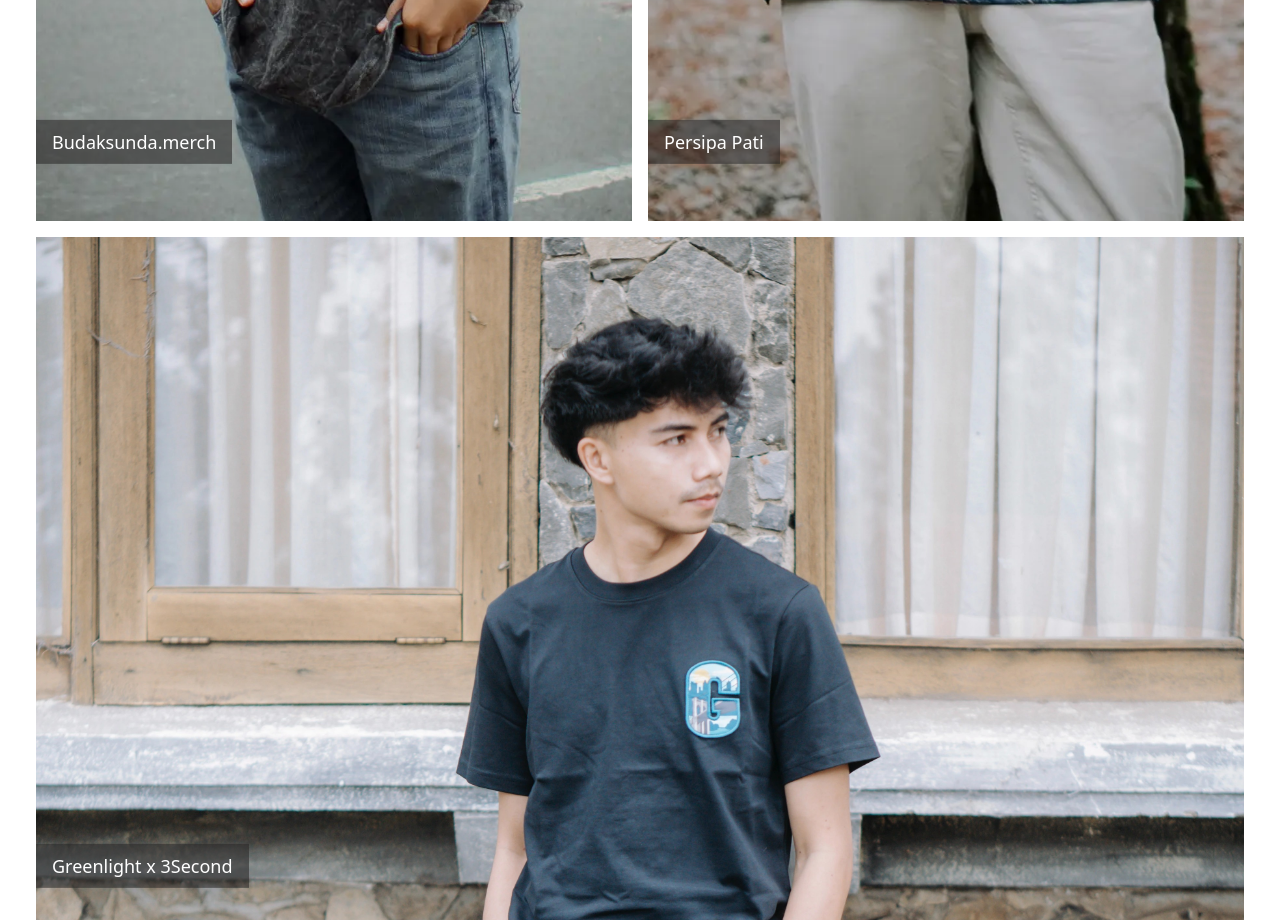
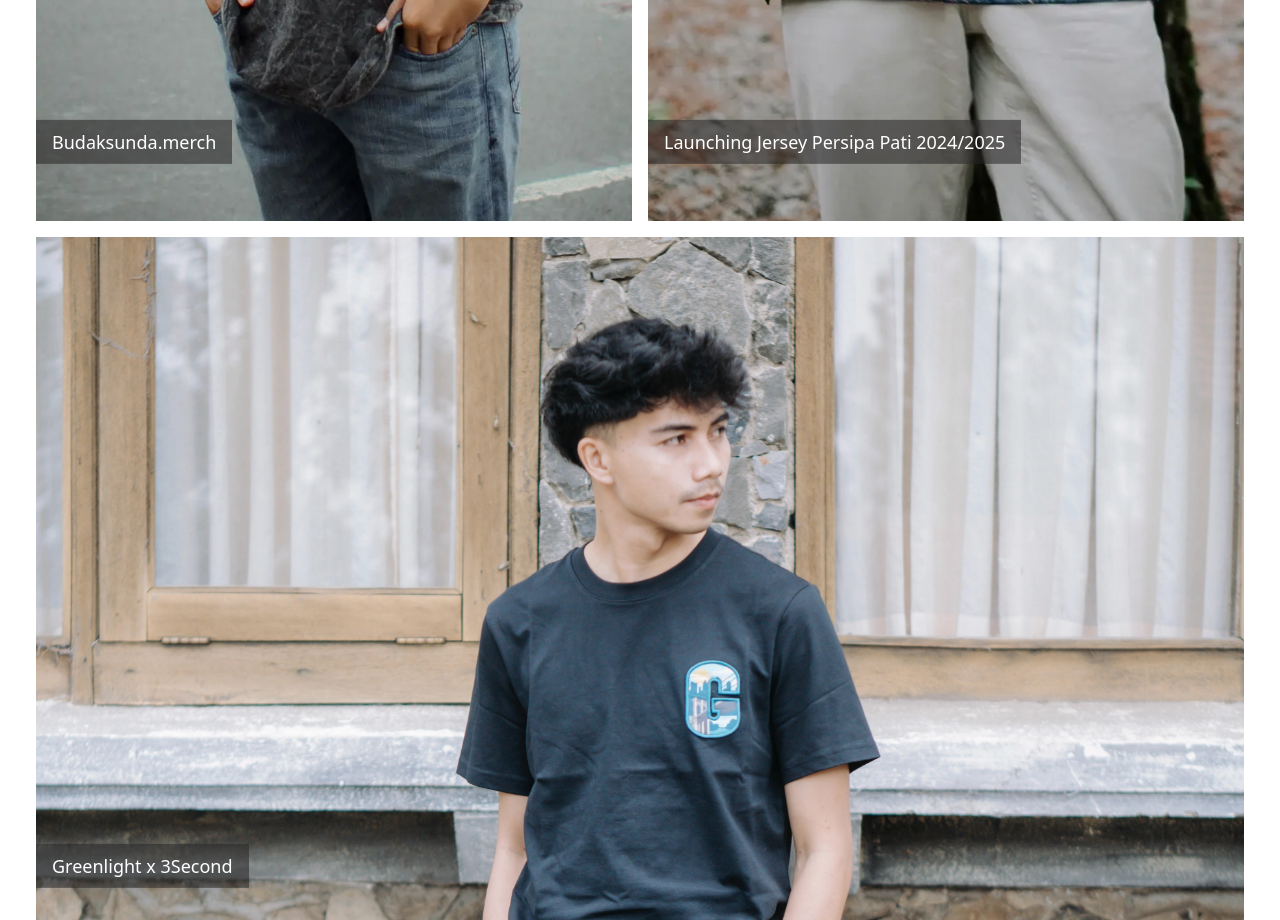
Before and after one commit to rifkyaa/gesly-ardiansyah, a Next.js app: page /projects in a window 1280 px wide. Shown: the part 3660-4580 px from the top of the page. Built offline with nearby package versions, Linux system fonts and the light colour scheme; a web font is replaced by a local one.

Commit message:
update new token

```diff
--- a/src/components/InfinitySlider.jsx
+++ b/src/components/InfinitySlider.jsx
@@ -7,7 +7,7 @@ const InfinitySlider = () => {
         Carnaval Day
         </h1>
         <div className="flex justify-center items-center mt-5">
-            <iframe src="https://widget.taggbox.com/2150170" className="w-[90vh] h-[45vh]"></iframe>
+            <iframe src="https://widget.taggbox.com/2150170" className="w-[80vh] h-[70vh] lg:h-[40rem]"></iframe>
         </div>
   </section>
   )
--- a/src/pages/projects.js
+++ b/src/pages/projects.js
@@ -43,7 +43,7 @@ const projects = () => {
     },
     {
       id: 6,
-      label: "Persipa Pati",
+      label: "Launching Jersey Persipa Pati 2024/2025",
       src: "/images/imgProject6.webp",
       gridColStart: "2",
       gridRowStart: "5 / span 2",
```
